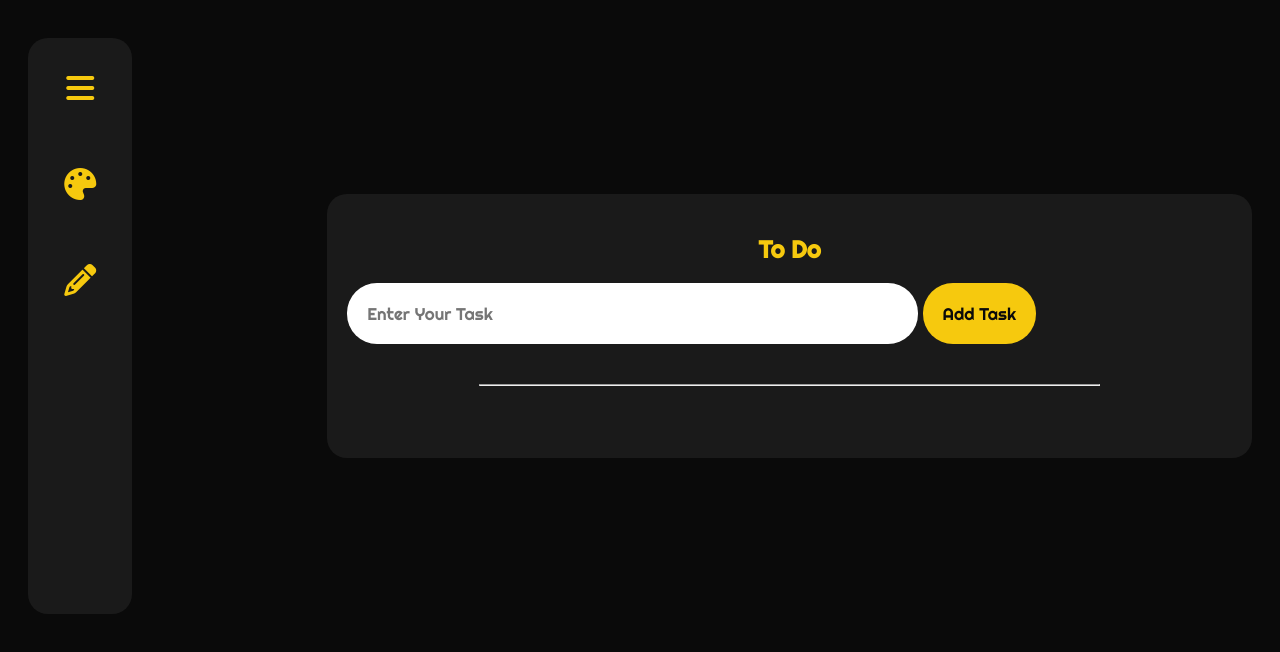
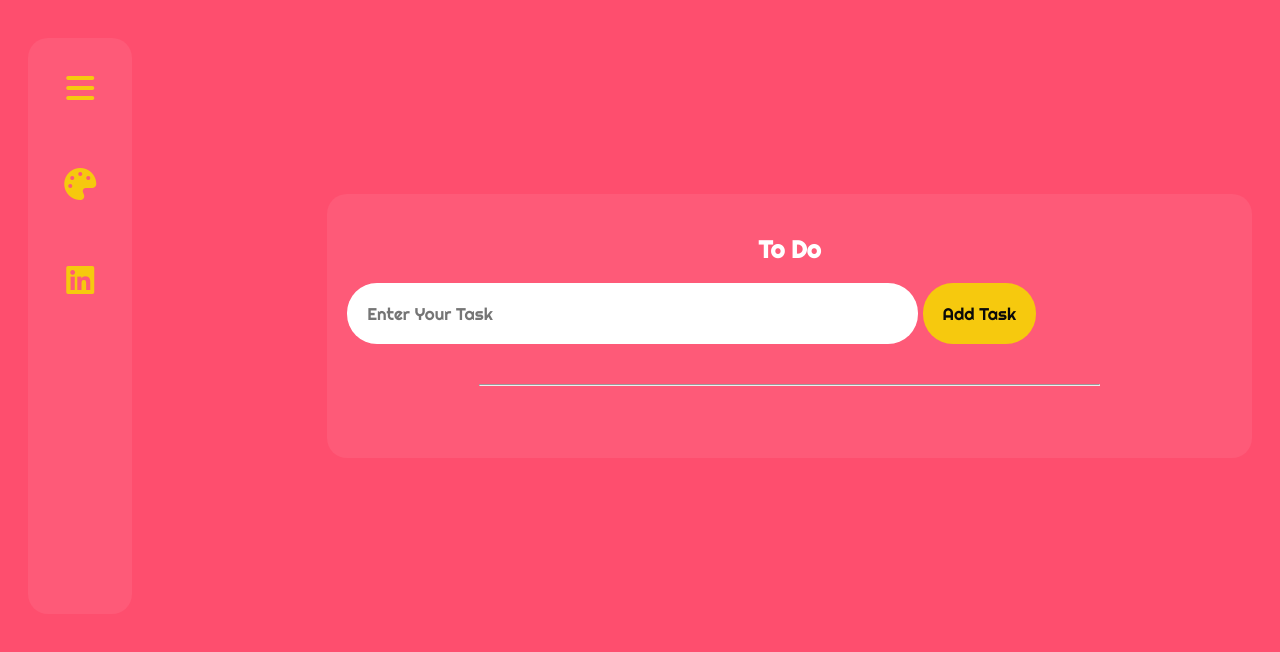
Before and after one commit to hussainshamim16/To-Do-App, a plain HTML site: page index.html in a window 1280 px wide. Both pictures are taken after a click on the link 80 px from the left and 190 px from the top of the page. Drawn offline with Linux system fonts and the light colour scheme.

Commit message:
color Theme

```diff
--- a/index.html
+++ b/index.html
@@ -11,7 +11,7 @@
         crossorigin="anonymous" referrerpolicy="no-referrer" />
 </head>
 
-<body>
+<body id="tady">
     <nav id="nav">
         <h1>Hussain Shamim</h1>
         <div class="icons">
@@ -25,8 +25,8 @@
 
         <div class="child1 flex">
             <a href="#"  onclick="hide(this)"><i class="fa-solid fa-bars"></i></a>
-            <a href="#"><i class="fa-solid fa-palette"></i></a>
-            <a href="#"><i class="fa-solid fa-pencil"></i></a>
+            <a href="#" onclick="color(this)"><i class="fa-solid fa-palette"></i></a>
+            <a href="https://www.linkedin.com/in/hussain16/"><i class="fa-brands fa-linkedin"></i></i></a>
         </div>
 
         <div class="child2">
--- a/script.js
+++ b/script.js
@@ -45,3 +45,22 @@ function hide(ele){
     ele.children
 console.log(ele)
 }
+
+function color(cal){
+    if(ten>nine){
+        var bod = document.getElementById("tady")
+        bod.style.background = "#fe4e6e"
+        bod.style.color = "white";
+
+        nine = 10
+        tan = 9
+    }else{
+        var bod = document.getElementById("tady")
+        bod.style.background = "#0a0a0a"
+        bod.style.color = "#f6c90e";
+        nine = 9
+        tan = 10
+    }
+
+
+}
```
